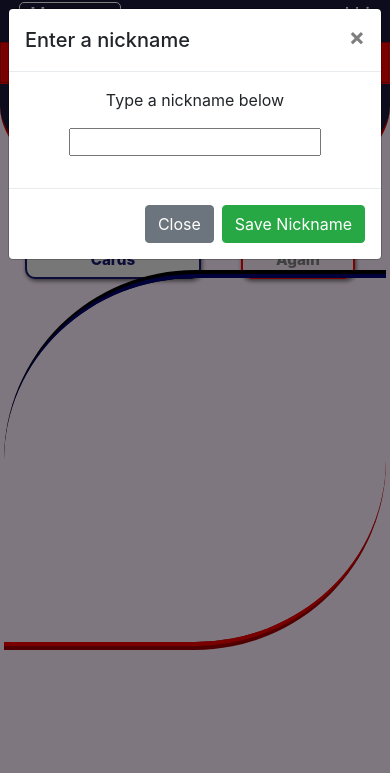
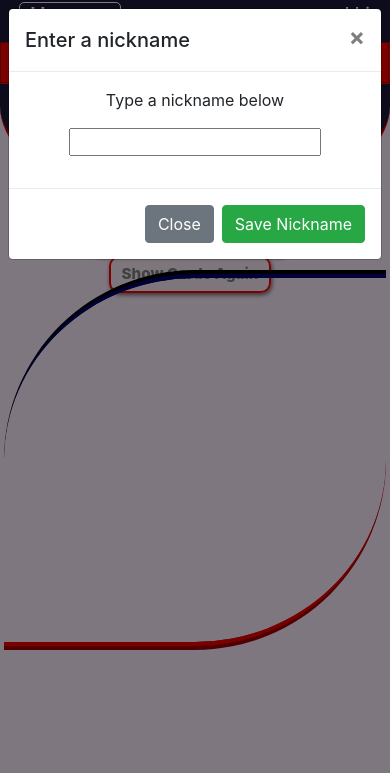
Before and after one commit to Gods1son/Flash-Math, a plain HTML site: page index.html in a window 390 px wide. Shown: the top 773 px of the page. Drawn offline with Linux system fonts and the light colour scheme; some packages are replaced by stand-ins of ours.

Commit message:
Update index.html

```diff
--- a/index.html
+++ b/index.html
@@ -112,15 +112,10 @@
 
     </div>
         <div id="buttonBoard" class="row">
-            <div class="col-7 text-right">
+            <div class="col-12 text-center">
                 <button id="bringCards" onclick="getCards(false)" class="playButton">Start / Show New Cards</button>
-
+            <button id="showCards" onclick="showCards()" class="playButton" disabled="disabled">Show Cards Again</button>
             </div>
-            <div class="col-5 text-left">
-
-                <button id="showCards" onclick="showCards()" class="playButton">Show Cards Again</button>
-            </div>
-
         </div>
 
        <div id="cardHolderOutside">
```
